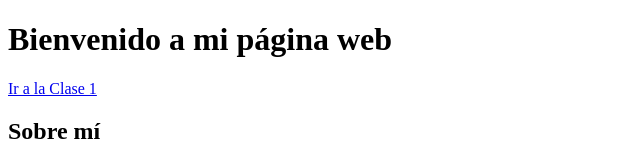
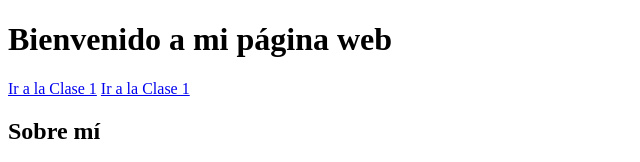
Before and after one commit to iruminot/Matematica_negocios_II, a plain HTML site: page index.html in a window 1280 px wide. Shown: the top 162 px of the page, without its empty margins (0-640 px from the left). Drawn offline with Linux system fonts and the light colour scheme.

Commit message:
actualizacion index

```diff
--- a/index.html
+++ b/index.html
@@ -8,6 +8,7 @@
 		<h1>Bienvenido a mi página web</h1>
         <nav>
 		    <a href="clases/Clase_1.html">Ir a la Clase 1</a>
+            <a href="https://github.com/iruminot/Matematica_negocios_II/raw/refs/heads/main/clases/Clase_1.html">Ir a la Clase 1</a>
 	    </nav>
 
 	</header>
```
